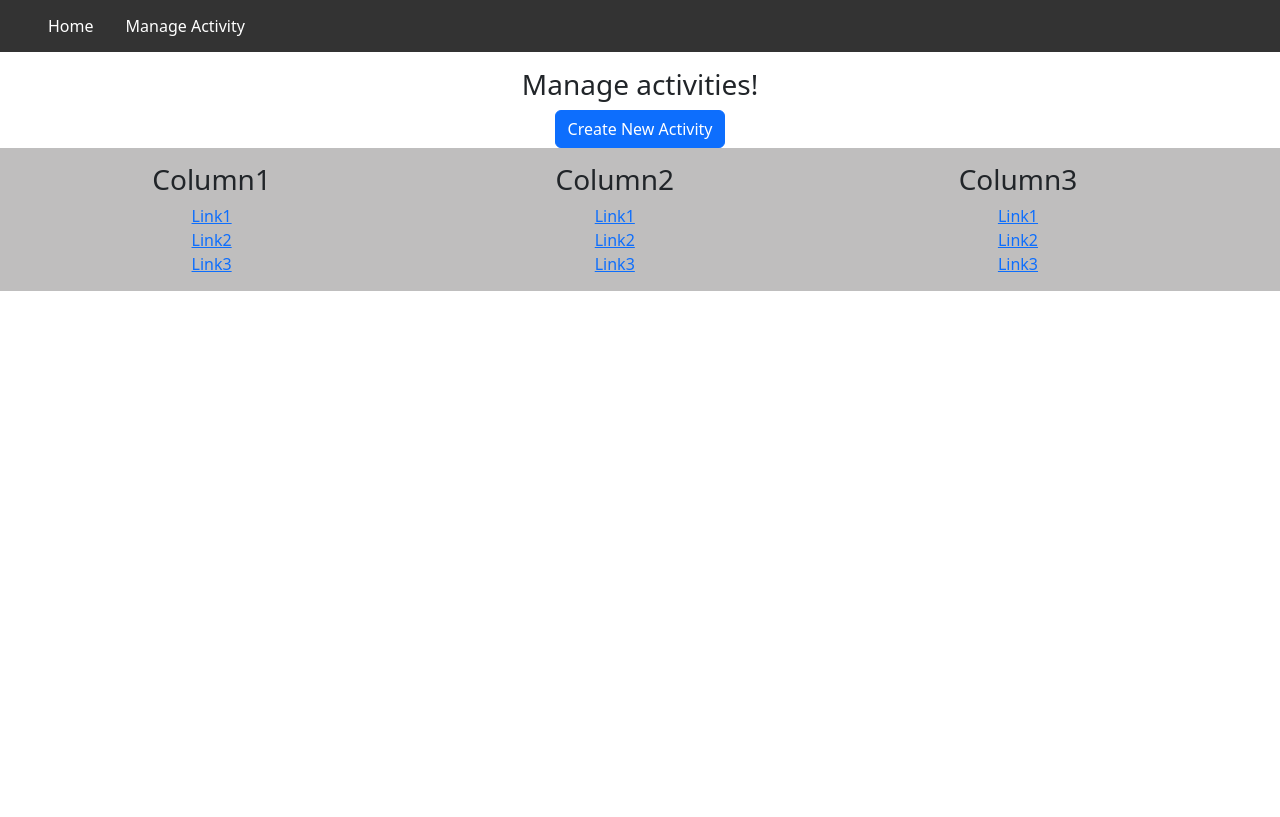
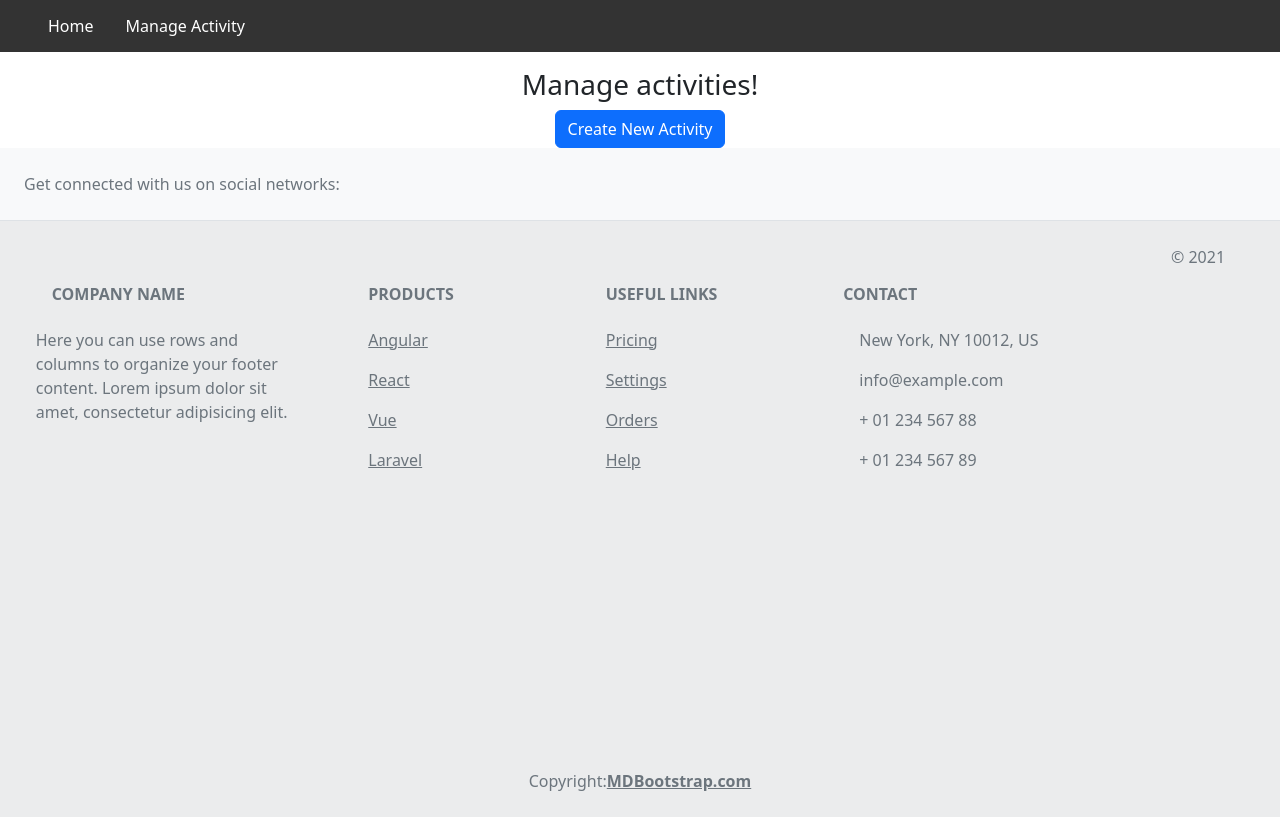
Before and after one commit to arashtajdar/sample-react, a React (Create React App) app: page /manage-activities in a window 1280 px wide. Built offline with nearby package versions, Linux system fonts and the light colour scheme.

Commit message:
Change footer

```diff
--- a/src/App.css
+++ b/src/App.css
@@ -114,3 +114,7 @@
     float: left;
     max-width: 300px;
 }
+
+.copyright-footer{
+    background-color: rgba(0, 0, 0, 0.05);
+}
--- a/src/components/Footer.tsx
+++ b/src/components/Footer.tsx
@@ -1,23 +1,94 @@
 function Footer() {
     return (
-        <div className="footer">
-            <div className="column">
-                <h3>Column1</h3>
-                <a href="#">Link1</a><br></br>
-                <a href="#">Link2</a><br></br>
-                <a href="#">Link3</a>
-            </div>
-            <div className="column">
-                <h3>Column2</h3>
-                <a href="#">Link1</a><br></br>
-                <a href="#">Link2</a><br></br>
-                <a href="#">Link3</a>
-            </div>
-            <div className="column">
-                <h3>Column3</h3>
-                <a href="#">Link1</a><br></br>
-                <a href="#">Link2</a><br></br>
-                <a href="#">Link3</a>
+        <div className="text-center text-lg-start bg-light text-muted">
+            <section className="d-flex justify-content-center justify-content-lg-between p-4 border-bottom">
+                <div className="me-5 d-none d-lg-block">
+                    <span>Get connected with us on social networks:</span>
+                </div>
+                <div>
+                    <a href="" className="me-4 text-reset">
+                        <i className="fab fa-facebook-f"></i>
+                    </a>
+                    <a href="" className="me-4 text-reset">
+                        <i className="fab fa-twitter"></i>
+                    </a>
+                    <a href="" className="me-4 text-reset">
+                        <i className="fab fa-google"></i>
+                    </a>
+                    <a href="" className="me-4 text-reset">
+                        <i className="fab fa-instagram"></i>
+                    </a>
+                    <a href="" className="me-4 text-reset">
+                        <i className="fab fa-linkedin"></i>
+                    </a>
+                    <a href="" className="me-4 text-reset">
+                        <i className="fab fa-github"></i>
+                    </a>
+                </div>
+            </section>
+            <section className="">
+                <div className="container text-center text-md-start mt-5">
+                    <div className="row mt-3">
+                        <div className="col-md-3 col-lg-4 col-xl-3 mx-auto mb-4">
+                            <h6 className="text-uppercase fw-bold mb-4">
+                                <i className="fas fa-gem me-3"></i>Company name
+                            </h6>
+                            <p>
+                                Here you can use rows and columns to organize your footer content. Lorem ipsum
+                                dolor sit amet, consectetur adipisicing elit.
+                            </p>
+                        </div>
+                        <div className="col-md-2 col-lg-2 col-xl-2 mx-auto mb-4">
+                            <h6 className="text-uppercase fw-bold mb-4">
+                                Products
+                            </h6>
+                            <p>
+                                <a href="#!" className="text-reset">Angular</a>
+                            </p>
+                            <p>
+                                <a href="#!" className="text-reset">React</a>
+                            </p>
+                            <p>
+                                <a href="#!" className="text-reset">Vue</a>
+                            </p>
+                            <p>
+                                <a href="#!" className="text-reset">Laravel</a>
+                            </p>
+                        </div>
+                        <div className="col-md-3 col-lg-2 col-xl-2 mx-auto mb-4">
+                            <h6 className="text-uppercase fw-bold mb-4">
+                                Useful links
+                            </h6>
+                            <p>
+                                <a href="#!" className="text-reset">Pricing</a>
+                            </p>
+                            <p>
+                                <a href="#!" className="text-reset">Settings</a>
+                            </p>
+                            <p>
+                                <a href="#!" className="text-reset">Orders</a>
+                            </p>
+                            <p>
+                                <a href="#!" className="text-reset">Help</a>
+                            </p>
+                        </div>
+                        <div className="col-md-4 col-lg-3 col-xl-3 mx-auto mb-md-0 mb-4">
+                            <h6 className="text-uppercase fw-bold mb-4">Contact</h6>
+                            <p><i className="fas fa-home me-3"></i> New York, NY 10012, US</p>
+                            <p>
+                                <i className="fas fa-envelope me-3"></i>
+                                info@example.com
+                            </p>
+                            <p><i className="fas fa-phone me-3"></i> + 01 234 567 88</p>
+                            <p><i className="fas fa-print me-3"></i> + 01 234 567 89</p>
+                        </div>
+                    </div>
+                </div>
+            </section>
+
+            <div className="text-center p-4 copyright-footer" >
+                © 2021 Copyright:
+                <a className="text-reset fw-bold" href="https://mdbootstrap.com/">MDBootstrap.com</a>
             </div>
         </div>
 );
```
